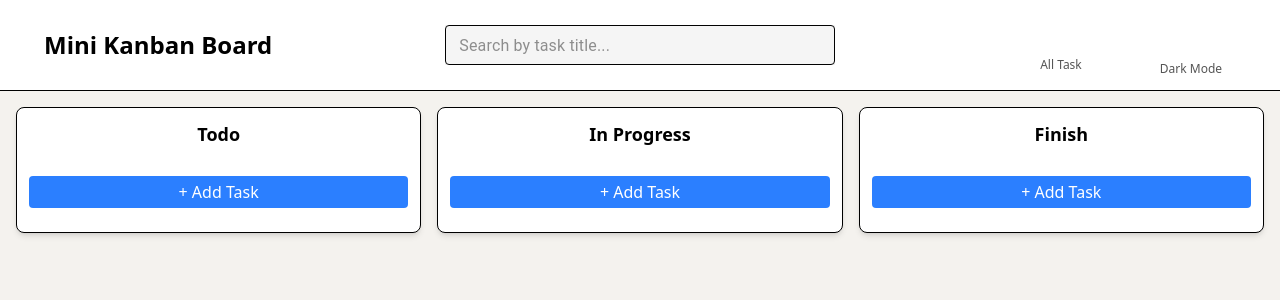
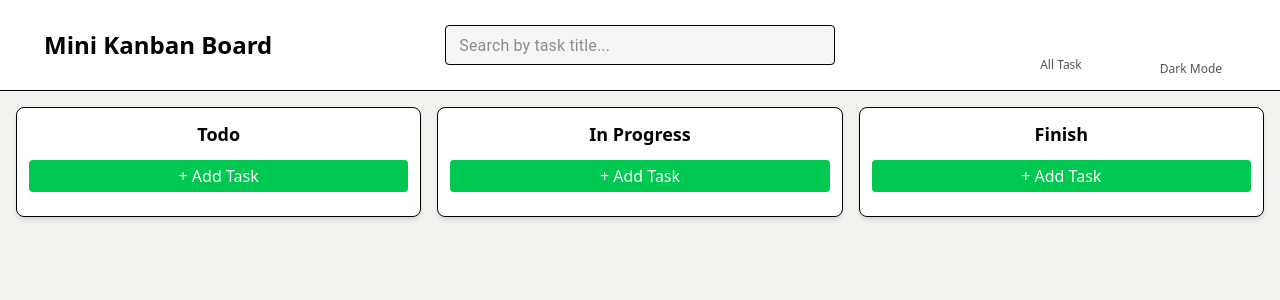
Before and after one commit to pathak-arpita/Pixelmindit-Company, a React (Vite) app: page / in a window 1280 px wide. Shown: the top 300 px of the page. Built offline with nearby package versions, Linux system fonts and the light colour scheme; some icons are missing.

Commit message:
adding task form component

```diff
--- a/src/components/Task-Board/About-Task/TaskCard.jsx
+++ b/src/components/Task-Board/About-Task/TaskCard.jsx
@@ -1,16 +1,19 @@
 import { useState } from "react";
+import { useDataContext } from "../../../context/DataContext";
 
-export default function TaskCard({ task, setTasks }) {
+export default function TaskCard() {
+  const { tasks, setTasks, darkMode } = useDataContext();
+
   const [editing, setEditing] = useState(false);
-  const [form, setForm] = useState(task);
+  const [form, setForm] = useState(tasks);
 
   const handleDelete = () => {
-    setTasks((prev) => prev.filter((t) => t.id !== task.id));
+    setTasks((prev) => prev.filter((t) => t.id !== tasks.id));
   };
 
   const handleSave = (e) => {
     e.preventDefault();
-    setTasks((prev) => prev.map((t) => (t.id === task.id ? form : t)));
+    setTasks((prev) => prev.map((t) => (t.id === tasks.id ? form : t)));
     setEditing(false);
   };
 
@@ -46,15 +49,15 @@ export default function TaskCard({ task, setTasks }) {
           />
           <div className="flex gap-2">
             <button type="submit" className="flex-1 bg-green-500 text-white py-1 rounded">Save</button>
-            <button type="button" onClick={() => setEditing(false)} className="flex-1 bg-gray-400 text-white py-1 rounded">Cancel</button>
+            <button type="button" onClick={() => setEditing(false)} className="flex-1 bg-gray-900 text-white py-1 rounded">Cancel</button>
           </div>
         </form>
       ) : (
         <>
-          <h3 className="font-bold">{task.title}</h3>
-          <p className="text-sm">{task.description}</p>
-          <p className="text-xs">Priority: {task.priority}</p>
-          <p className="text-xs">Due: {task.dueDate}</p>
+          <h3 className="font-bold">{tasks.title}</h3>
+          <p className="text-sm">{tasks.description}</p>
+          <p className="text-xs">Priority: {tasks.priority}</p>
+          <p className="text-xs">Due: {tasks.dueDate}</p>
           <div className="flex gap-2 mt-2">
             <button
               onClick={() => setEditing(true)}
--- a/src/components/Task-Board/About-Task/TaskForm.jsx
+++ b/src/components/Task-Board/About-Task/TaskForm.jsx
@@ -1,6 +1,8 @@
 import { useState } from "react";
+import { useDataContext } from "../../../context/DataContext";
 
-export default function TaskForm({ status, setTasks }) {
+function TaskForm({ status }) {
+  const { tasks, setTasks, darkMode } = useDataContext();
   const [open, setOpen] = useState(false);
   const [form, setForm] = useState({ title: "", description: "", priority: "Low", dueDate: "" });
 
@@ -8,58 +10,80 @@ export default function TaskForm({ status, setTasks }) {
     e.preventDefault();
     if (!form.title.trim()) return;
 
-    const newTask = {
-      id: Date.now().toString(),
-      ...form,
-      status,
-    };
-
-    setTasks((prev) => [...prev, newTask]);
+    const newTask = { id: Date.now().toString(), ...form, status };
+    setTasks(prev => [...prev, newTask]);
     setForm({ title: "", description: "", priority: "Low", dueDate: "" });
     setOpen(false);
   };
 
+  const today = new Date().toISOString().split("T")[0];
+
+  const textColor = darkMode ? "text-white" : "text-black";
+  const placeholderColor = darkMode ? "placeholder-white" : "placeholder-black";
+
   return (
-    <div className="mb-3">
+    <div className="mb-3 w-full">
       {open ? (
-        <form onSubmit={handleSubmit} className="space-y-2 bg-gray-100 dark:bg-gray-700 p-2 rounded">
+        <form onSubmit={handleSubmit}
+          className={`space-y-3 p-4 rounded ${darkMode ? "bg-gray-800 text-white" : "bg-gray-200"}`}
+        >
+          <div className="flex items-center gap-2">
+            <label className="w-24 font-semibold text-right">Title:</label>
             <input
               type="text"
               placeholder="Title"
               value={form.title}
               onChange={(e) => setForm({ ...form, title: e.target.value })}
-            className="w-full p-1 border rounded"
+              className={`flex-1 p-1 border cursor-pointer rounded ${textColor} ${placeholderColor} focus:outline-none focus:border-gray-400`}
             />
+          </div>
+
+          <div className="flex items-center gap-2">
+            <label className="w-24 font-semibold text-right">Description:</label>
             <textarea
               placeholder="Description"
               value={form.description}
               onChange={(e) => setForm({ ...form, description: e.target.value })}
-            className="w-full p-1 border rounded"
+              className={`flex-1 p-1 border cursor-pointer rounded ${textColor} ${placeholderColor} focus:outline-none focus:border-gray-400`}
             />
+          </div>
+          <div className="flex items-center gap-2 relative">
+            <label className="w-24 font-semibold text-right">Priority:</label>
             <select
               value={form.priority}
               onChange={(e) => setForm({ ...form, priority: e.target.value })}
-            className="w-full p-1 border rounded"
+              className="flex-1 p-1 border cursor-pointer rounded appearance-none pr-6 focus:outline-none focus:border-gray-400 "
             >
               <option>Low</option>
               <option>Medium</option>
               <option>High</option>
             </select>
+            <div className="absolute right-2 pointer-events-none">
+              <svg className={`w-4 h-4 ${darkMode ? "text-white" : "text-black"}`} fill="none" stroke="currentColor" viewBox="0 0 24 24">
+                <path strokeLinecap="round" strokeLinejoin="round" strokeWidth={2} d="M19 9l-7 7-7-7" />
+              </svg>
+            </div>
+          </div>
+          <div className="flex items-center gap-2 relative">
+            <label className="w-24 font-semibold text-right">Due Date:</label>
             <input
               type="date"
               value={form.dueDate}
+              min={today}
               onChange={(e) => setForm({ ...form, dueDate: e.target.value })}
-            className="w-full p-1 border rounded"
+              style={{ colorScheme: darkMode && "dark", cursor: "pointer" }}
+              className={`flex-1 p-1 border rounded appearance-none pr-4 ${textColor} focus:outline-none focus:border-gray-400`}
             />
+          </div>
           <div className="flex gap-2">
-            <button type="submit" className="flex-1 bg-green-500 text-white py-1 rounded">Add</button>
+            <button type="submit" className="flex-1 py-1 rounded text-white bg-green-500">Add</button>
             <button type="button" onClick={() => setOpen(false)} className="flex-1 bg-gray-400 text-white py-1 rounded">Cancel</button>
           </div>
         </form>
       ) : (
         <button
           onClick={() => setOpen(true)}
-          className="w-full py-1 bg-blue-500 text-white rounded"
+          className="w-full py-1 rounded text-white bg-green-500"
         >
           + Add Task
         </button>
@@ -67,3 +91,5 @@ export default function TaskForm({ status, setTasks }) {
     </div>
   );
 }
+
+export default TaskForm;
--- a/src/components/Task-Board/Board.jsx
+++ b/src/components/Task-Board/Board.jsx
@@ -1,11 +1,13 @@
 import { DragDropContext, Droppable } from "@hello-pangea/dnd";
 import Column from "./Column";
 import { useDataContext } from "../../context/DataContext";
+import { useState } from "react";
 
 const columns = ["Todo", "In Progress", "Finish"];
 
 function Board() {
   const { tasks, setTasks, darkMode } = useDataContext();
+  const [expandedColumn, setExpandedColumn] = useState(null); // track which column is expanded
 
   const handleDragEnd = (result) => {
     if (!result.destination) return;
@@ -19,22 +21,28 @@ function Board() {
   };
 
   return (
-    <DragDropContext
-      onDragEnd={handleDragEnd}
-      style={{ background: darkMode ? "#1a1a1a" : "#f5f5f5", transition: "background 0.3s" }}
-    >
-      <div className="grid grid-cols-1 md:grid-cols-3 gap-4 p-4">
+    <DragDropContext onDragEnd={handleDragEnd}>
+      <div className="grid grid-cols-1 lg:grid-cols-3 gap-4 p-4">
         {columns.map((col) => (
           <Droppable key={col} droppableId={col}>
             {(provided) => (
               <div
                 ref={provided.innerRef}
                 {...provided.droppableProps}
-                style={{ background: darkMode ? "#1e1e1e" : "#fff", color: darkMode ? "#fff": "#000" }}
-                className={`rounded-lg p-3 shadow-md border`}
+                style={{
+                  background: darkMode ? "#1e1e1e" : "#fff",
+                  color: darkMode ? "#fff" : "#000",
+                  transition: "all 0.3s",
+                  minHeight: expandedColumn === col ? "400px" : "auto",
+                }}
+                className="rounded-lg p-3 shadow-md border flex flex-col"
               >
-                <h2 className="text-lg font-semibold mb-2 text-center mb-7">{col}</h2>
-                <Column status={col} />
+                <h2 className="text-lg font-semibold text-center mb-3">{col}</h2>
+
+                <Column
+                  status={col}
+                />
+
                 {provided.placeholder}
               </div>
             )}
--- a/src/components/Task-Board/Column.jsx
+++ b/src/components/Task-Board/Column.jsx
@@ -20,7 +20,7 @@ export default function Column({ status }) {
 
     return (
         <div>
-            <TaskForm status={status} setTasks={setTasks} />
+            <TaskForm status={status} />
             {filtered.map((task, index) => (
                 <Draggable draggableId={task.id} index={index} key={task.id}>
                     {(provided) => (
@@ -29,7 +29,7 @@ export default function Column({ status }) {
                             {...provided.draggableProps}
                             {...provided.dragHandleProps}
                         >
-                            <TaskCard task={task} setTasks={setTasks} />
+                            <TaskCard />
                         </div>
                     )}
                 </Draggable>
```
Lines whose indentation alone changed are shown as unchanged.
